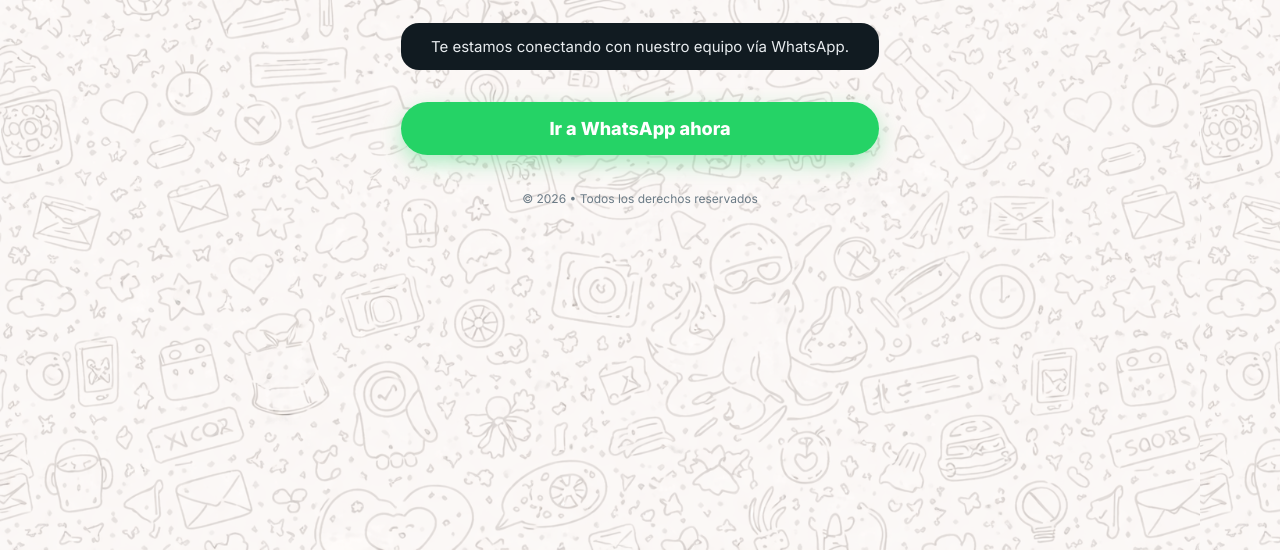
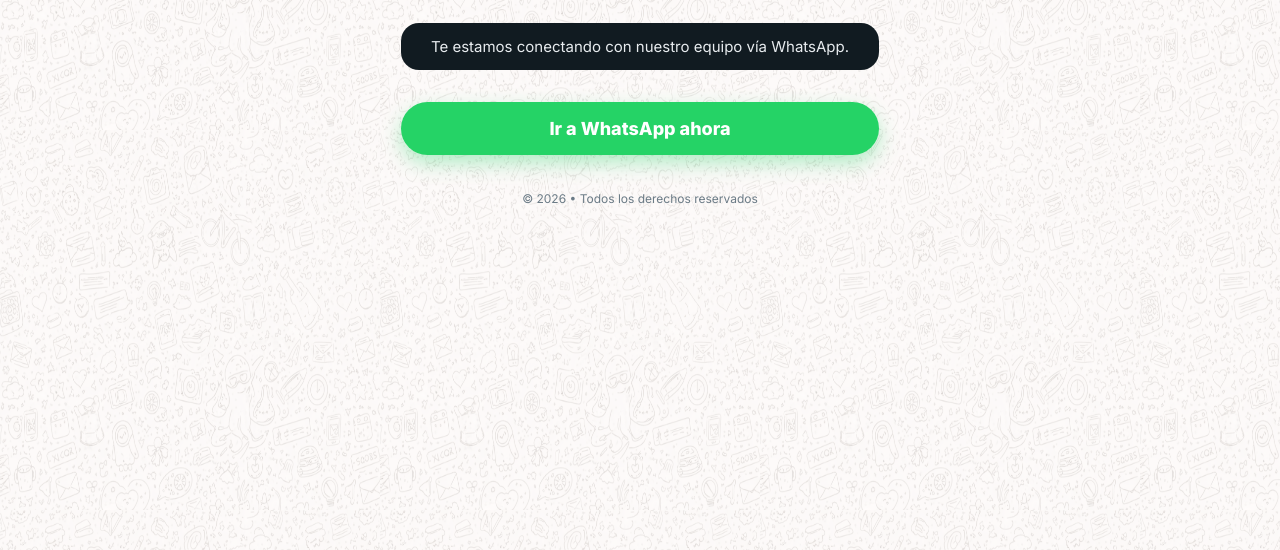
Before and after one commit to escorpiongames777/Trucoo24-7, a plain HTML site: page index.html in a window 1280 px wide. Shown: the part 250-800 px from the top of the page. Drawn offline with Linux system fonts and the light colour scheme.

Commit message:
Enhance background styling and CSS organization
Updated background styling and improved CSS structure.

```diff
--- a/index.html
+++ b/index.html
@@ -36,12 +36,23 @@
       background:#fefefe;
     }
 
+    /* ===== FONDO MEJORADO (MISMO AJUSTE PRO) ===== */
     .bg{
-      position:fixed; inset:0; z-index:-1;
-      background:url("wsp-wallpaper.png") repeat;
-      background-size:contain;
-      opacity:0.95;
+      position: fixed;
+      inset: 0;
+      z-index: -1;
+      background-image: url("wsp-wallpaper.png");
+      background-repeat: repeat;
+      background-size: 380px 380px;
     }
+
+    .bg::after{
+      content:"";
+      position:absolute;
+      inset:0;
+      background: rgba(255,255,255,0.32);
+    }
+    /* =========================================== */
 
     .wrap{max-width:var(--maxw);margin:0 auto;padding:28px 16px 44px;text-align:center;}
 
@@ -72,19 +83,6 @@
       font-weight:800;font-size:18px;border-radius:28px;
       padding:16px 20px;box-shadow:0 8px 20px rgba(37,211,102,.35);
       margin:0 auto var(--mb-btn);
-    }
-
-    .rail{display:grid;gap:var(--rail-gap);}
-    .pill,.stars{
-      display:flex;align-items:center;justify-content:center;gap:8px;
-      padding:8px 12px;border-radius:14px;font-size:12px;font-weight:800;
-      border:1px solid #dfe7ea;
-    }
-    .pill{background:#e7f8ee;color:#0b3b2c;border-color:#cdeed9;}
-    .stars{background:#eef3f5;color:#0f2e22;}
-    .pill .sq{
-      width:16px;height:16px;border-radius:3px;display:grid;place-items:center;
-      background:#d0f6da;border:1px solid #b1e6c0;color:#0b3b2c;font-size:11px;
     }
 
     footer{margin-top:var(--footer-mt);color:#6b7b86;font-size:12px;}
```
